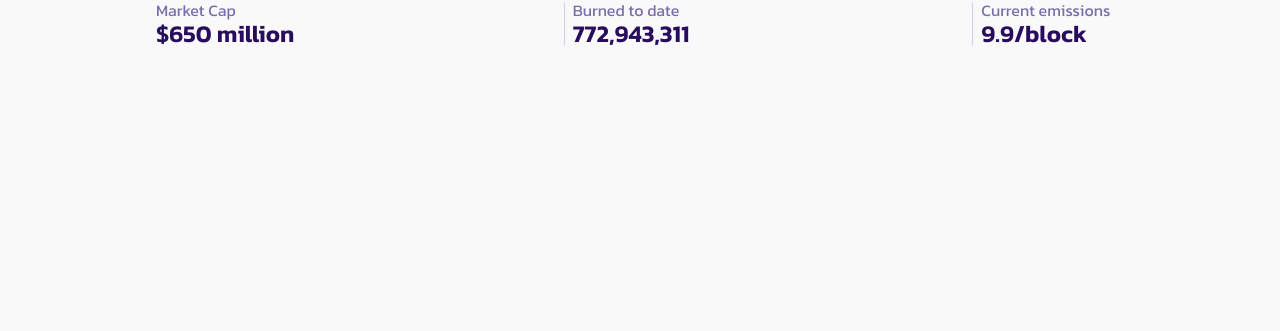
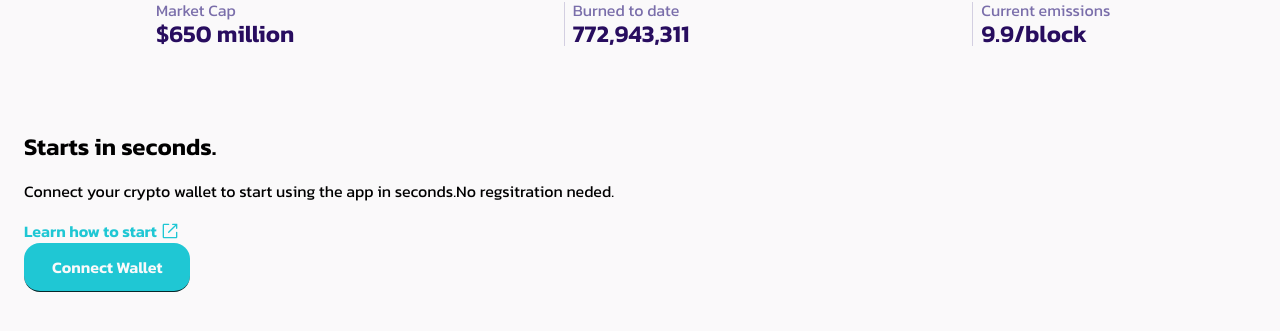
Before and after one commit to Ouzx/pancake-swap-clone, a React (Create React App) app: page / in a window 1280 px wide. Shown: the part 451-782 px from the top of the page. Built offline with nearby package versions, Linux system fonts and the light colour scheme.

Commit message:
connect wallet created

```diff
--- /dev/null
+++ b/src/Sections/Oguz/Components/Connect Wallet/ConnectWallet.jsx
@@ -0,0 +1,19 @@
+import React from "react";
+import ExternalLink from "../ExternalLink/ExternalLink";
+import Button from "../Button/Button";
+import "./ConnectWallet.scss";
+const ConnectWallet = () => {
+  return (
+    <div className="connect-wallet">
+      <h2 className="connect-wallet__title">Starts in seconds.</h2>
+      <p className="connect--wallet__description">
+        Connect your crypto wallet to start using the app in seconds.
+        <span>No regsitration neded.</span>
+      </p>
+      <ExternalLink text="Learn how to start" />
+      <Button text={"Connect Wallet"} />
+    </div>
+  );
+};
+
+export default ConnectWallet;
--- /dev/null
+++ b/src/Sections/Oguz/Components/Connect Wallet/ConnectWallet.scss
@@ -0,0 +1,3 @@
+.connect-wallet {
+  padding: 1.5rem;
+}
--- a/src/Sections/Oguz/index.jsx
+++ b/src/Sections/Oguz/index.jsx
@@ -1,9 +1,11 @@
 import React from "react";
 import BuyCake from "./Components/BuyCake/BuyCake";
+import ConnectWallet from "./Components/Connect Wallet/ConnectWallet";
 const index = () => {
   return (
     <>
       <BuyCake />
+      <ConnectWallet />
     </>
   );
 };
```
